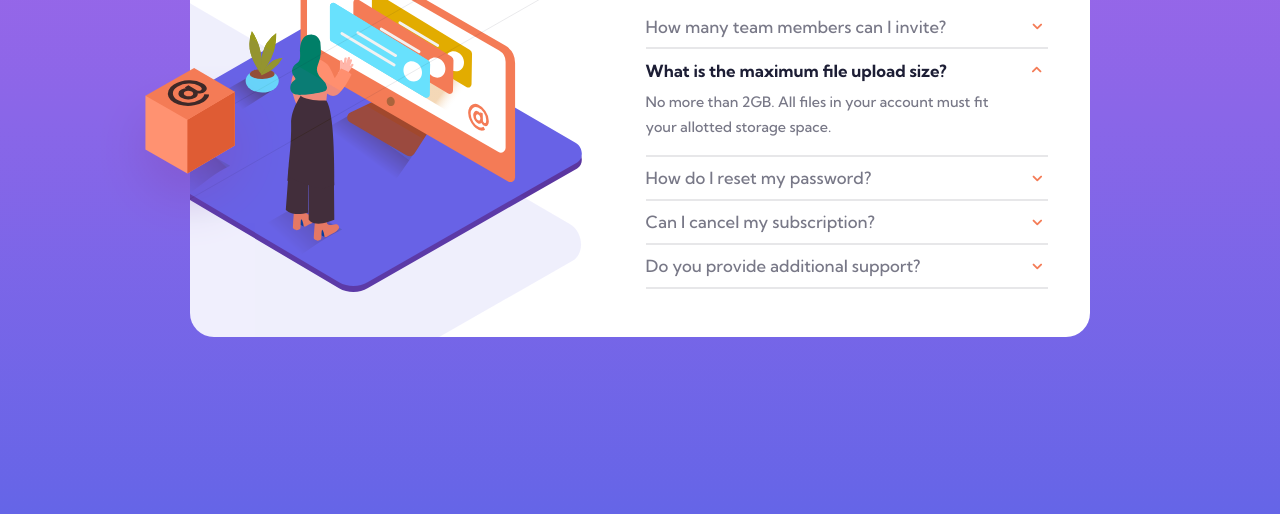
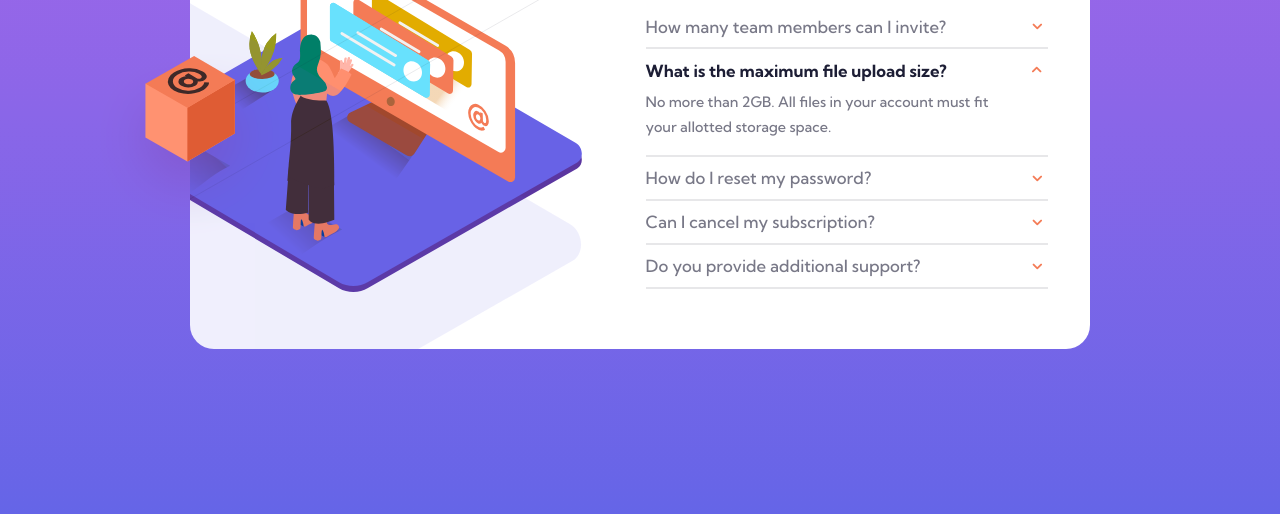
Before and after one commit to pyaetheiN/faq-accordion-card-main, a plain HTML site: page index.html in a window 1280 px wide. Shown: the part 286-800 px from the top of the page. Drawn offline with nearby package versions, Linux system fonts and the light colour scheme.

Commit message:
commit on main

```diff
--- a/scss/style.scss
+++ b/scss/style.scss
@@ -100,6 +100,8 @@ img{
   // ===== desktop approach ===== \\
 
   @include xl {
+    padding: 4.5em 3.5em;
+
     .pics-container{
       margin-left: -15%;
     }
```
Also changed, not shown: css/style.css, 1 other file.
